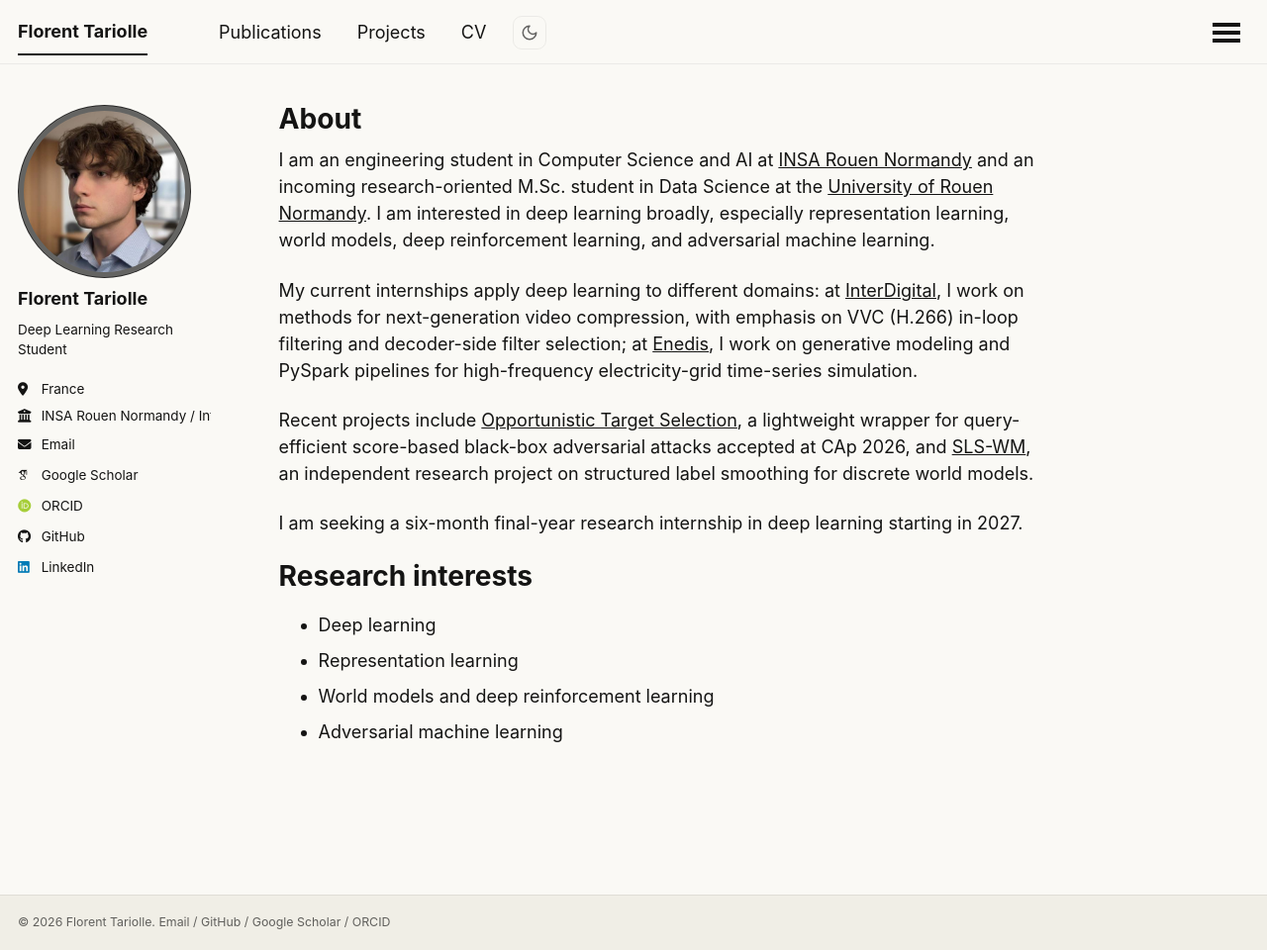
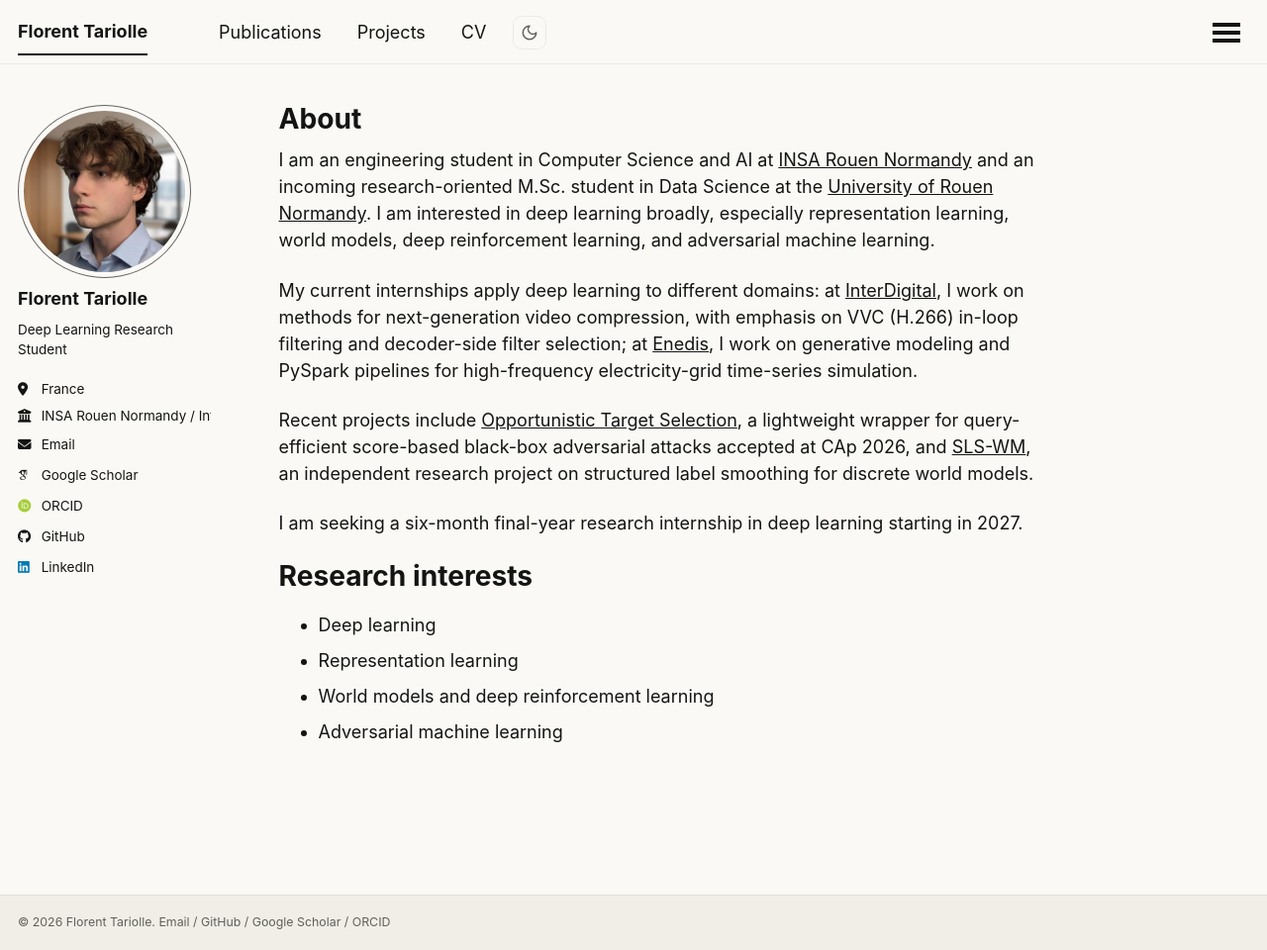
Before and after one commit to Tariolle/Tariolle.github.io, a Jekyll site: the page built from _pages/about.md, in a window 1280 px wide and 960 px high. Shown: the whole window at 99% size. Built offline with Jekyll 4.4.1, drawn with Linux system fonts in a browser that asks for light colours; some web fonts are replaced; a script that is not in the unit is left out.

Commit message:
style: match avatar ring background

```diff
--- a/_sass/layout/_sidebar.scss
+++ b/_sass/layout/_sidebar.scss
@@ -159,7 +159,7 @@
 
     @include breakpoint($large) {
       padding: 5px;
-      background-color: var(--global-text-color-light);
+      background-color: var(--global-bg-color);
       border: 1px solid var(--global-text-color-light);
     }
   }
```
